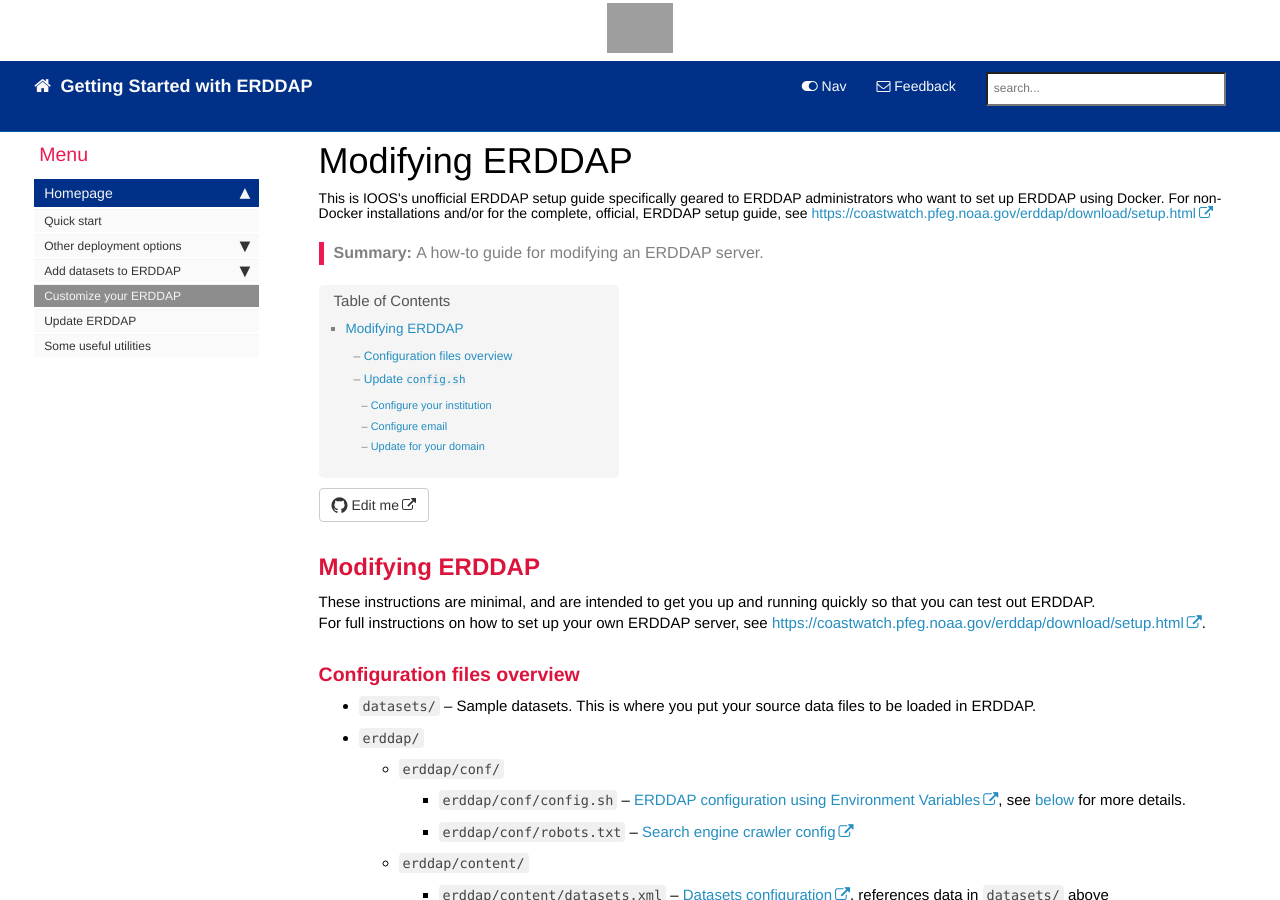
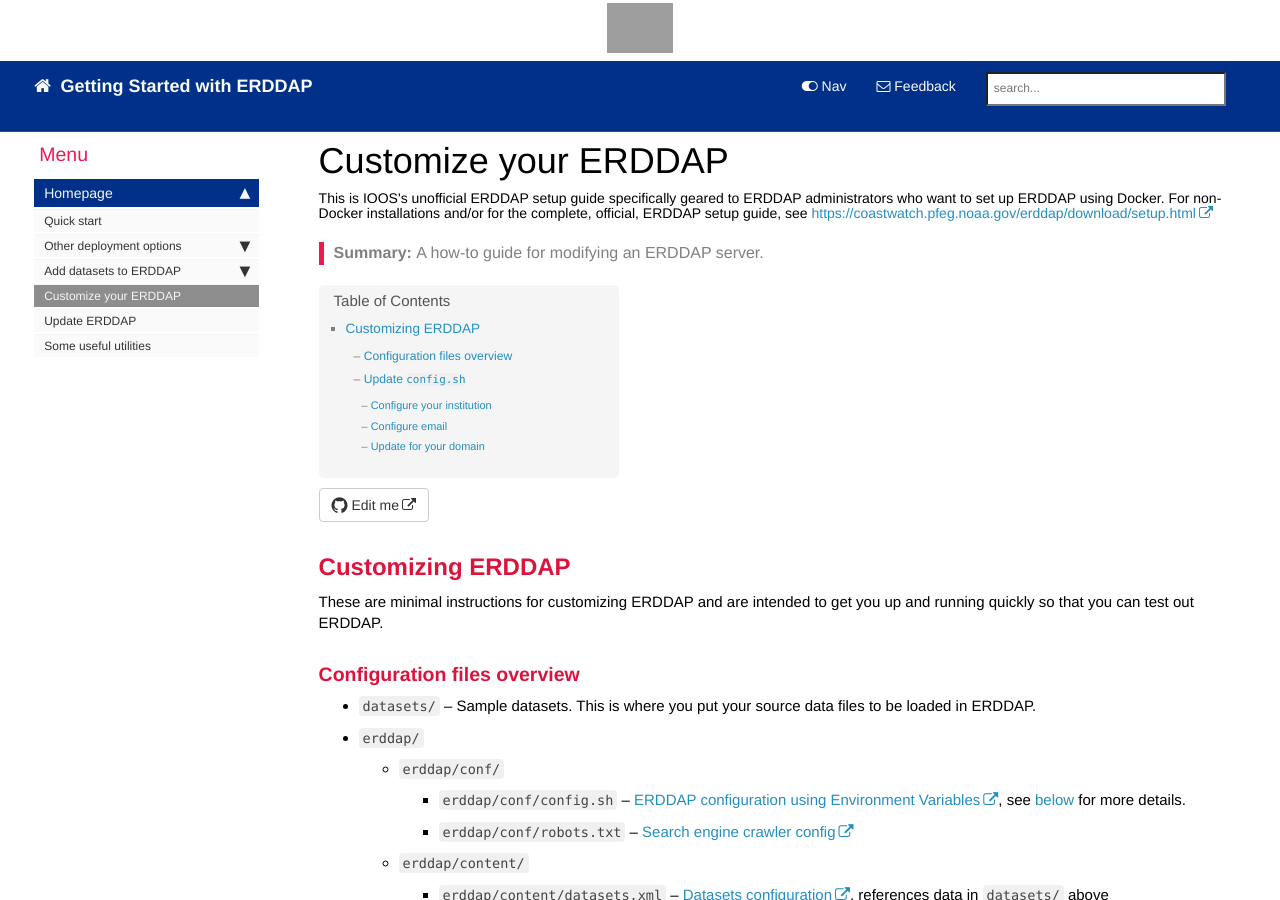
Before and after one commit to ioos/erddap-gold-standard, a Jekyll site: the page built from _docs/customize-erddap.md, in a window 1280 px wide and 900 px high. Built offline with Jekyll 4.4.1, drawn with Linux system fonts in a browser that asks for light colours; nearby versions of some CDN libraries; comment, search, counter and statistics services are not loaded.

Commit message:
modify -> customize

```diff
--- a/_data/sidebars/sidebar_ioos.yml
+++ b/_data/sidebars/sidebar_ioos.yml
@@ -35,7 +35,7 @@
               url: /nc-use-case.html
               output: web
     - title: Customize your ERDDAP
-      url: /modify-erddap.html
+      url: /customize-erddap.html
       output: web
     - title: Update ERDDAP
       url: /update-erddap.html
--- a/_docs/modify-erddap.md
+++ b/_docs/customize-erddap.md
@@ -1,15 +1,14 @@
 ---
-title: "Modifying ERDDAP"
+title: "Customize your ERDDAP"
 keywords: customize
 tags: [modify, customize]
 toc: true
 #permalink: index.html
 summary: A how-to guide for modifying an ERDDAP server.
 ---
-## Modifying ERDDAP
+## Customizing ERDDAP
 
-These instructions are minimal, and are intended to get you up and running quickly so that you can test out ERDDAP.
-For full instructions on how to set up your own ERDDAP server, see <https://coastwatch.pfeg.noaa.gov/erddap/download/setup.html>.
+These are minimal instructions for customizing ERDDAP and are intended to get you up and running quickly so that you can test out ERDDAP.
 
 ### Configuration files overview
 
```
Also changed, not shown: _docs/index.md (+1 -1 lines).
